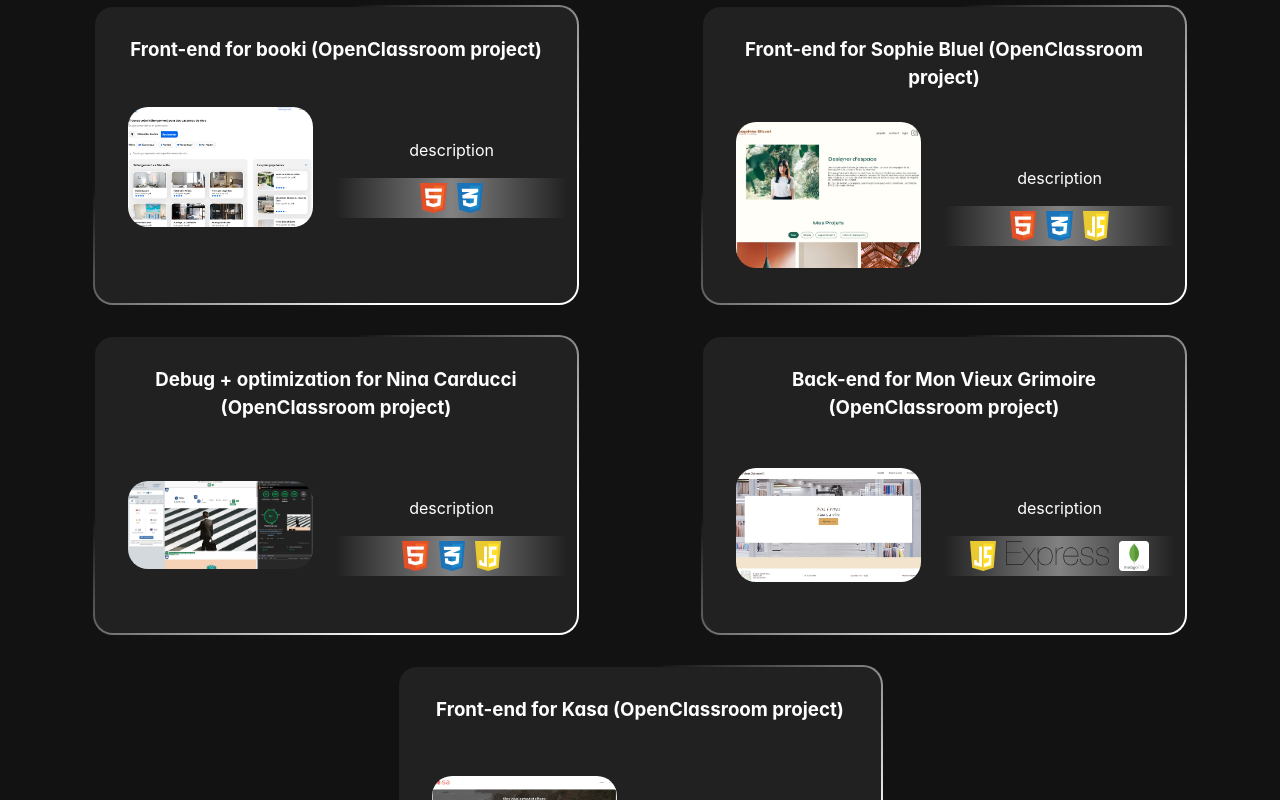
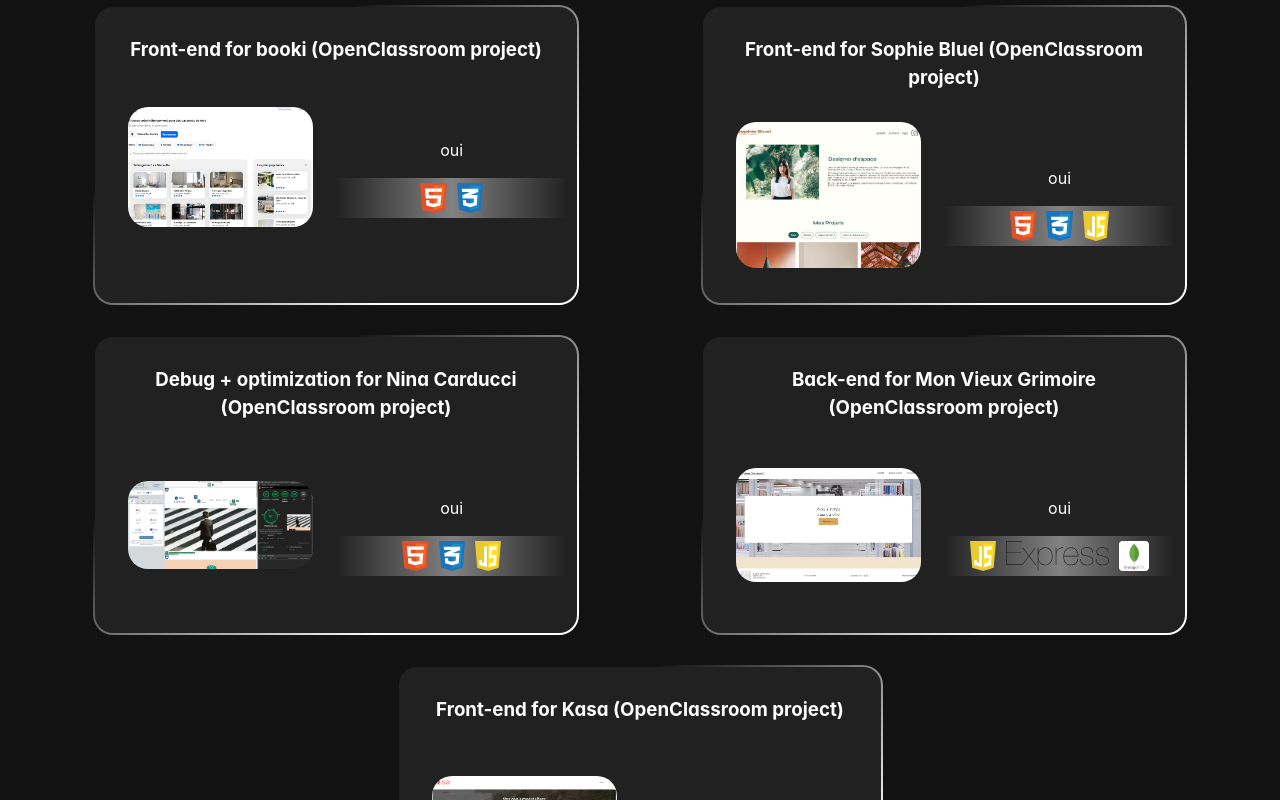
Before and after one commit to Crrux/Portfolio, a React (Vite) app: page / in a window 1280 px wide. Shown: the part 800-1600 px from the top of the page. Built offline with nearby package versions, Linux system fonts and the light colour scheme.

Commit message:
ajout description

```diff
--- a/public/assets/database.json
+++ b/public/assets/database.json
@@ -76,30 +76,35 @@
       "name": "Front-end for booki (OpenClassroom project)",
       "imageURL": "/assets/projects_screenshots/booki.webp",
       "lienGithub": "https://github.com/Crrux/booki-starter-code",
+      "description": "oui",
       "used": ["HTML", "CSS"]
     },
     {
       "name": "Front-end for Sophie Bluel (OpenClassroom project)",
       "imageURL": "/assets/projects_screenshots/bluel.webp",
       "lienGithub": "https://github.com/Crrux/Portfolio-architecte-sophie-bluel",
+      "description": "oui",
       "used": ["HTML", "CSS", "Javascript"]
     },
     {
       "name": "Debug + optimization for Nina Carducci (OpenClassroom project)",
       "imageURL": "/assets/projects_screenshots/carducci.webp",
       "lienGithub": "https://github.com/Crrux/nina-carducci.github.io",
+      "description": "oui",
       "used": ["HTML", "CSS", "Javascript"]
     },
     {
       "name": "Back-end for Mon Vieux Grimoire (OpenClassroom project)",
       "imageURL": "/assets/projects_screenshots/grimoire.webp",
       "lienGithub": "https://github.com/Crrux/P7-BackEnd",
+      "description": "oui",
       "used": ["Javascript", "ExpressJS", "MongoDB"]
     },
     {
       "name": "Front-end for Kasa (OpenClassroom project)",
       "imageURL": "/assets/projects_screenshots/kasa.webp",
       "lienGithub": "https://github.com/Crrux/kasa",
+      "description": "oui",
       "used": ["React"]
     }
   ]
--- a/src/components/project_card/project_card.jsx
+++ b/src/components/project_card/project_card.jsx
@@ -41,7 +41,7 @@ function ProjectCard() {
                     />
                   </div>
                   <div className="Cards_Container_Info_Description">
-                    <p>description</p>
+                    <p>{project.description}</p>
                     <div className="Cards_Container_Info_Description_imgcontainer">
                       {project.used.map((logoName, index) => {
                         const logo = logos.find((l) => l.title === logoName);
```
